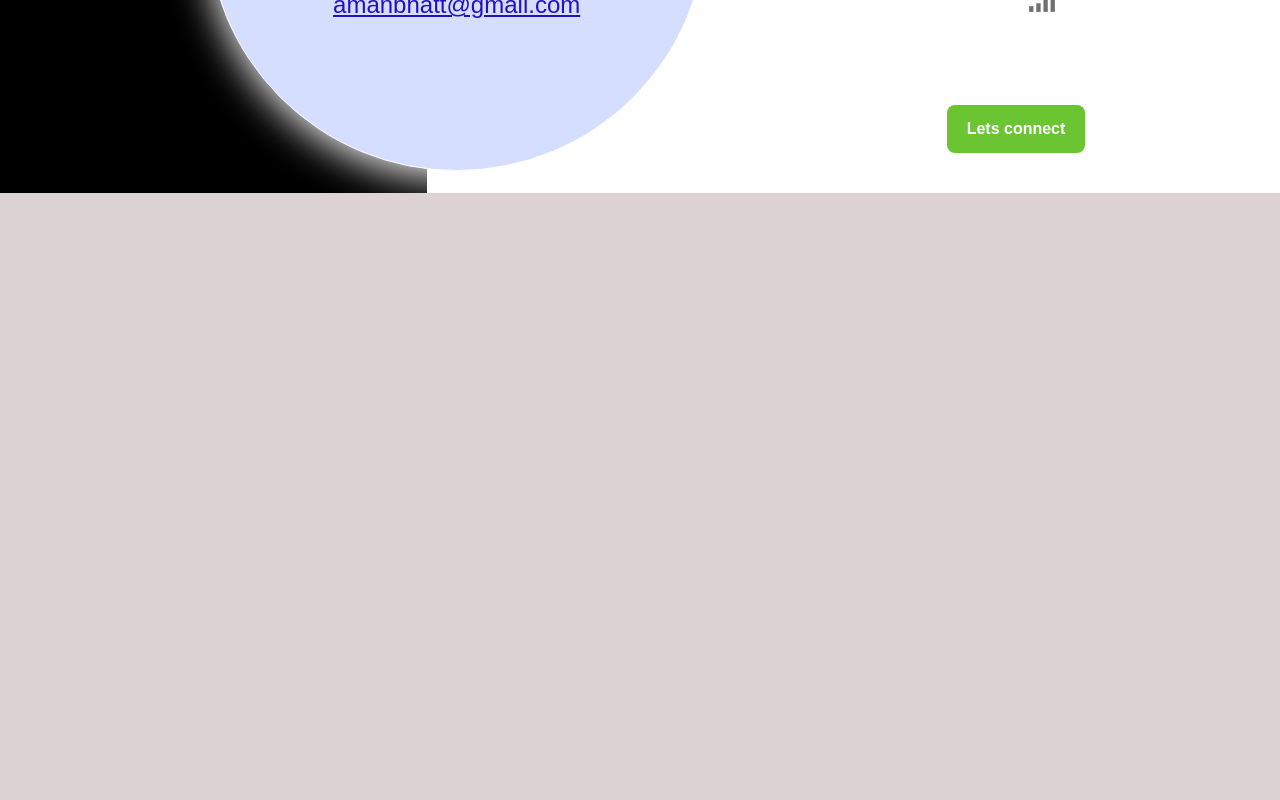
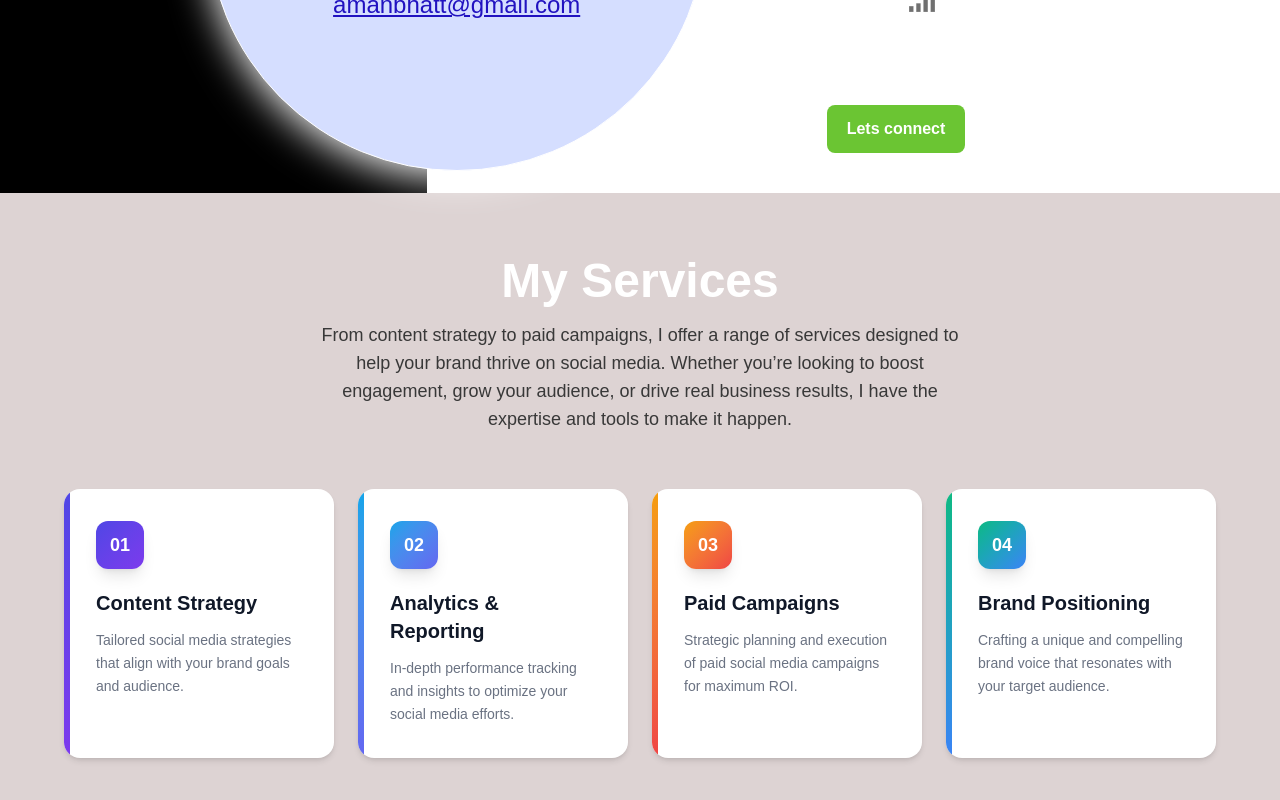
Before and after one commit to Kakrote/portfolio-template, a Next.js app: page / in a window 1280 px wide. Shown: the part 2706-3506 px from the top of the page. Before the commit the page ends 2899 px from the top, so only its background shows below. Built offline with nearby package versions, Linux system fonts and the light colour scheme; a web font is replaced by a local one.

Commit message:
added the My service section in the page with the custom cards for the services

```diff
--- a/app/page.tsx
+++ b/app/page.tsx
@@ -3,6 +3,7 @@ import Hero from "@/components/sections/hero"
 import About from "@/components/sections/about"
 import WorkProcess from "@/components/sections/work_Process"
 import CtaCard from "@/components/sections/ctaCard"
+import MyServices from "@/components/sections/myServices"
 
 export default function Page() {
   return (
@@ -11,6 +12,7 @@ export default function Page() {
       <About data={{ about: data.about, experience: data.experience, image:data.image, kpis: data.kpis }}  />
       <WorkProcess data={{topDiscription:data.workProcess.top_Description, steps: data.workProcess.process, bottomDiscription:data.workProcess.bottom_Description}}/>
       <CtaCard data={data.ctaCard} />
+      <MyServices data={{description:data.myServices.description, services:data.myServices.services}} />
     </main>
   )
 }
--- a/components/sections/ctaCard/index.tsx
+++ b/components/sections/ctaCard/index.tsx
@@ -39,7 +39,7 @@ export default function CtaCard({ data }: { data: ctaCardData }) {
             </div>
 
             {/* right div */}
-            <div className="w-full bg-[#fff]  flex flex-col   items-end gap-4 p-10 ">
+            <div className="w-full bg-[#fff]  flex flex-col   items-end gap-4 p-10 px-40 ">
 
 
                 {/* description */}
--- /dev/null
+++ b/components/sections/myServices/index.tsx
@@ -0,0 +1,36 @@
+import ServiceCard from "@/components/ui/serviceCard"
+
+type Services={
+    name:string
+    description:string
+}
+
+type ServiceDataType={
+    description:string
+    services:Services[]
+}
+
+export default function MyServices({data}:{data:ServiceDataType}){
+    return(
+        <section className="min-h-[80vh] py-16 px-4">
+            <div className="max-w-6xl mx-auto">
+                <h2 className="text-2xl md:text-4xl lg:text-5xl text-center font-bold">
+                    My Services
+                </h2>
+                <p className="text-lg max-w-2xl mx-auto text-center text-[#383838] mt-4 mb-14">
+                    {data.description}
+                </p>
+                <div className="grid grid-cols-1 sm:grid-cols-2 lg:grid-cols-4 gap-6">
+                    {data.services.map((service, index) => (
+                        <ServiceCard
+                            key={index}
+                            name={service.name}
+                            description={service.description}
+                            index={index}
+                        />
+                    ))}
+                </div>
+            </div>
+        </section>
+    )
+}
--- /dev/null
+++ b/components/ui/serviceCard/index.tsx
@@ -0,0 +1,46 @@
+interface ServiceCardProps {
+    name: string
+    description: string
+    index: number
+}
+
+const accentColors = [
+    "from-[#4F46E5] to-[#7C3AED]",
+    "from-[#0EA5E9] to-[#6366F1]",
+    "from-[#F59E0B] to-[#EF4444]",
+    "from-[#10B981] to-[#3B82F6]",
+]
+
+export default function ServiceCard({ name, description, index }: ServiceCardProps) {
+    const gradient = accentColors[index % accentColors.length]
+
+    return (
+        <div className="relative bg-white rounded-2xl p-8 shadow-md hover:shadow-2xl transition-all duration-300 group overflow-hidden flex flex-col h-full">
+            {/* Accent side bar */}
+            <div className={`absolute top-0 left-0 w-1.5 h-full bg-linear-to-b ${gradient} rounded-l-2xl`} />
+
+            {/* Index badge */}
+            <div className={`w-12 h-12 rounded-xl bg-linear-to-br ${gradient} text-white flex items-center justify-center text-lg font-bold mb-5 group-hover:scale-110 group-hover:rotate-3 transition-transform duration-300 shadow-lg`}>
+                {String(index + 1).padStart(2, "0")}
+            </div>
+
+            {/* Title */}
+            <h3 className="text-xl font-semibold text-gray-900 mb-3 group-hover:text-[#4F46E5] transition-colors duration-300">
+                {name}
+            </h3>
+
+            {/* Description */}
+            <p className="text-gray-500 leading-relaxed text-sm flex-1">
+                {description}
+            </p>
+
+            {/* Arrow indicator */}
+            {/* <div className="mt-6 flex items-center gap-2 text-[#4F46E5] opacity-0 group-hover:opacity-100 -translate-x-2 group-hover:translate-x-0 transition-all duration-300">
+                <span className="text-sm font-medium">Learn more</span>
+                <svg xmlns="http://www.w3.org/2000/svg" className="w-4 h-4" fill="none" viewBox="0 0 24 24" stroke="currentColor" strokeWidth={2}>
+                    <path strokeLinecap="round" strokeLinejoin="round" d="M17 8l4 4m0 0l-4 4m4-4H3" />
+                </svg>
+            </div> */}
+        </div>
+    )
+}
--- a/content/rahul.json
+++ b/content/rahul.json
@@ -108,8 +108,17 @@
     "subTagLine":"Strategy. Creativity. Analytics. Everything your brand needs to stand out in today’s fast-moving digital world.",
     "cta":[
       {"kpi":"50+", "title":"Brands Worked With","icon":"/images/icons/kpis/cm.png"},
-      {"kpi":"4.9", "title":"Average Client Rating","icon":"/images/icons/kpis/Star.png"},
+      {"kpi":"4.9", "title":"Average Client Rating","icon":"/images/icons/kpis/star.png"},
       {"kpi":"65%", "title":"Avg Engagement Growth","icon":"/images/icons/kpis/cm.png"}
+    ]
+  },
+  "myServices":{
+    "description":"From content strategy to paid campaigns, I offer a range of services designed to help your brand thrive on social media. Whether you’re looking to boost engagement, grow your audience, or drive real business results, I have the expertise and tools to make it happen.",
+    "services":[
+      {"name":"Content Strategy","description":"Tailored social media strategies that align with your brand goals and audience."},
+      {"name":"Analytics & Reporting","description":"In-depth performance tracking and insights to optimize your social media efforts."},
+      {"name":"Paid Campaigns","description":"Strategic planning and execution of paid social media campaigns for maximum ROI."},
+      {"name":"Brand Positioning","description":"Crafting a unique and compelling brand voice that resonates with your target audience."}
     ]
   }
 }
```
